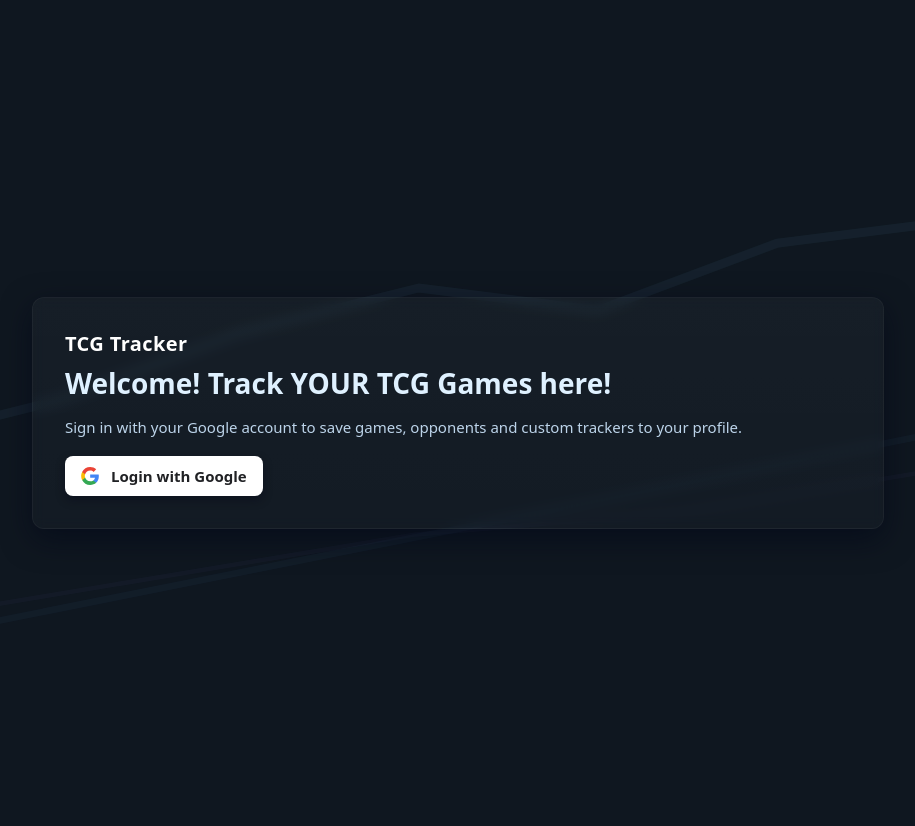
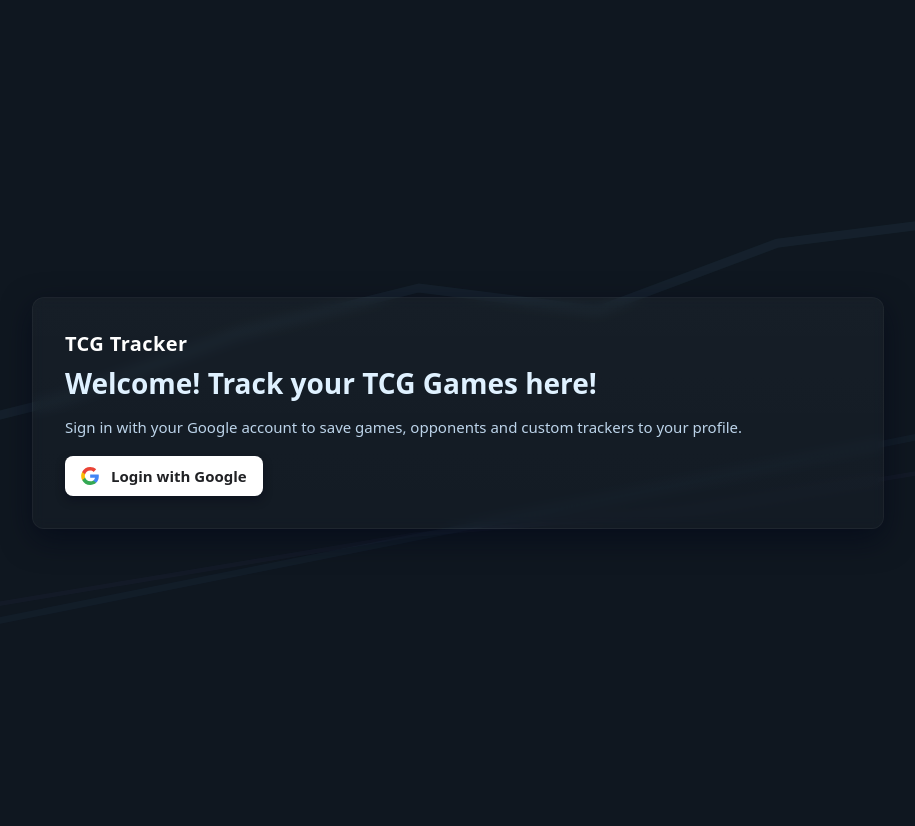
Before and after one commit to ioannismil/tcggamestracker, a Flask app: page /login in a window 1280 px wide. Shown: the whole page, without its empty margins (182-1097 px from the left). Run offline with Flask 3, Linux system fonts and the light colour scheme.

Commit message:
login page words fix

```diff
--- a/templates/login.html
+++ b/templates/login.html
@@ -74,7 +74,7 @@
   <div class="login-viewport">
     <div class="login-card">
       <div class="brand">TCG Tracker</div>
-      <h1 class="hero-title">Welcome!  Track YOUR TCG Games here!</h1>
+      <h1 class="hero-title">Welcome!  Track your TCG Games here!</h1>
       <p class="intro">Sign in with your Google account to save games, opponents and custom trackers to your profile.</p>
       <a class="google-btn" href="/login/google">
         <svg class="google-icon" viewBox="0 0 533.5 544.3" xmlns="http://www.w3.org/2000/svg">
```
